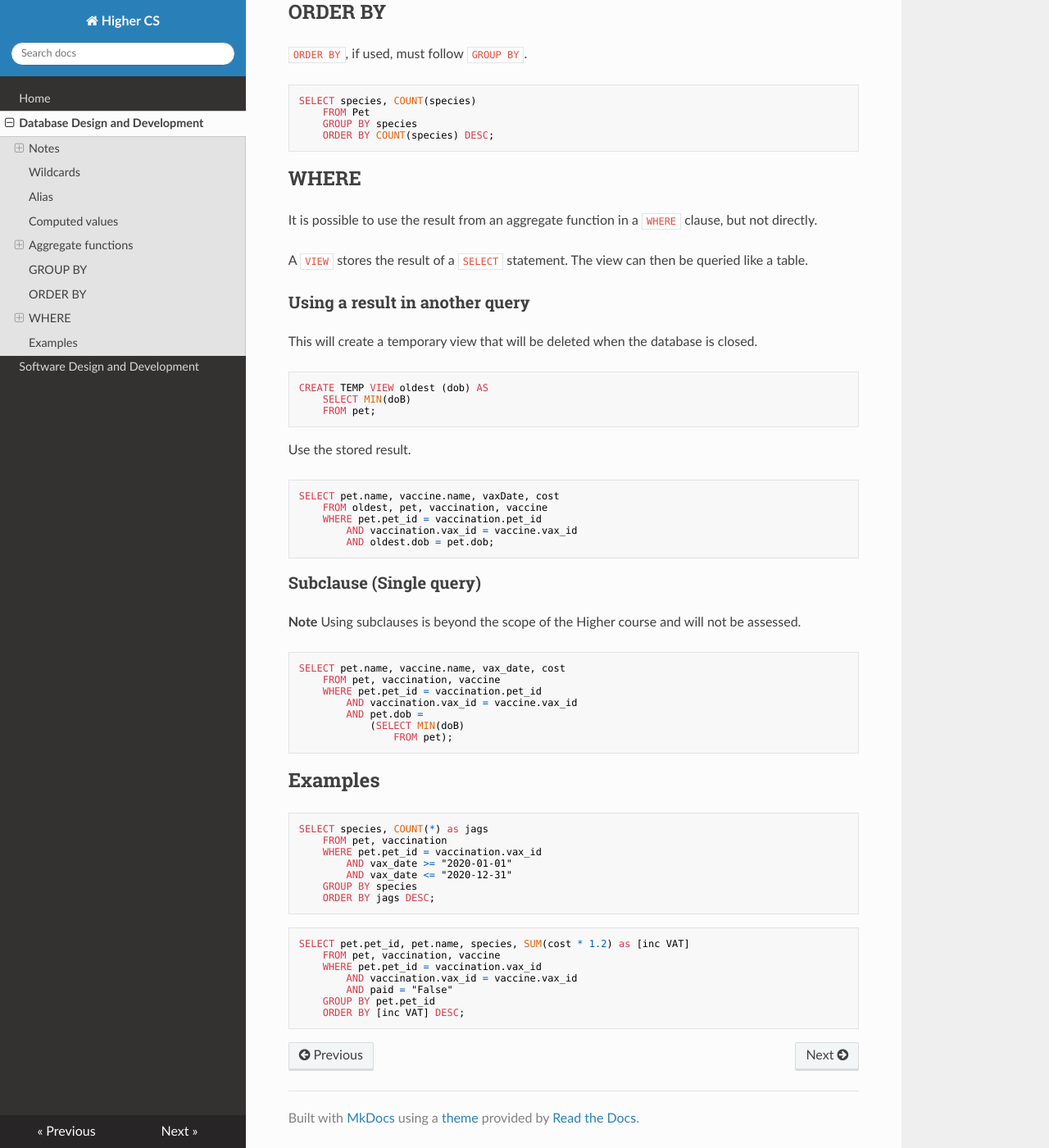
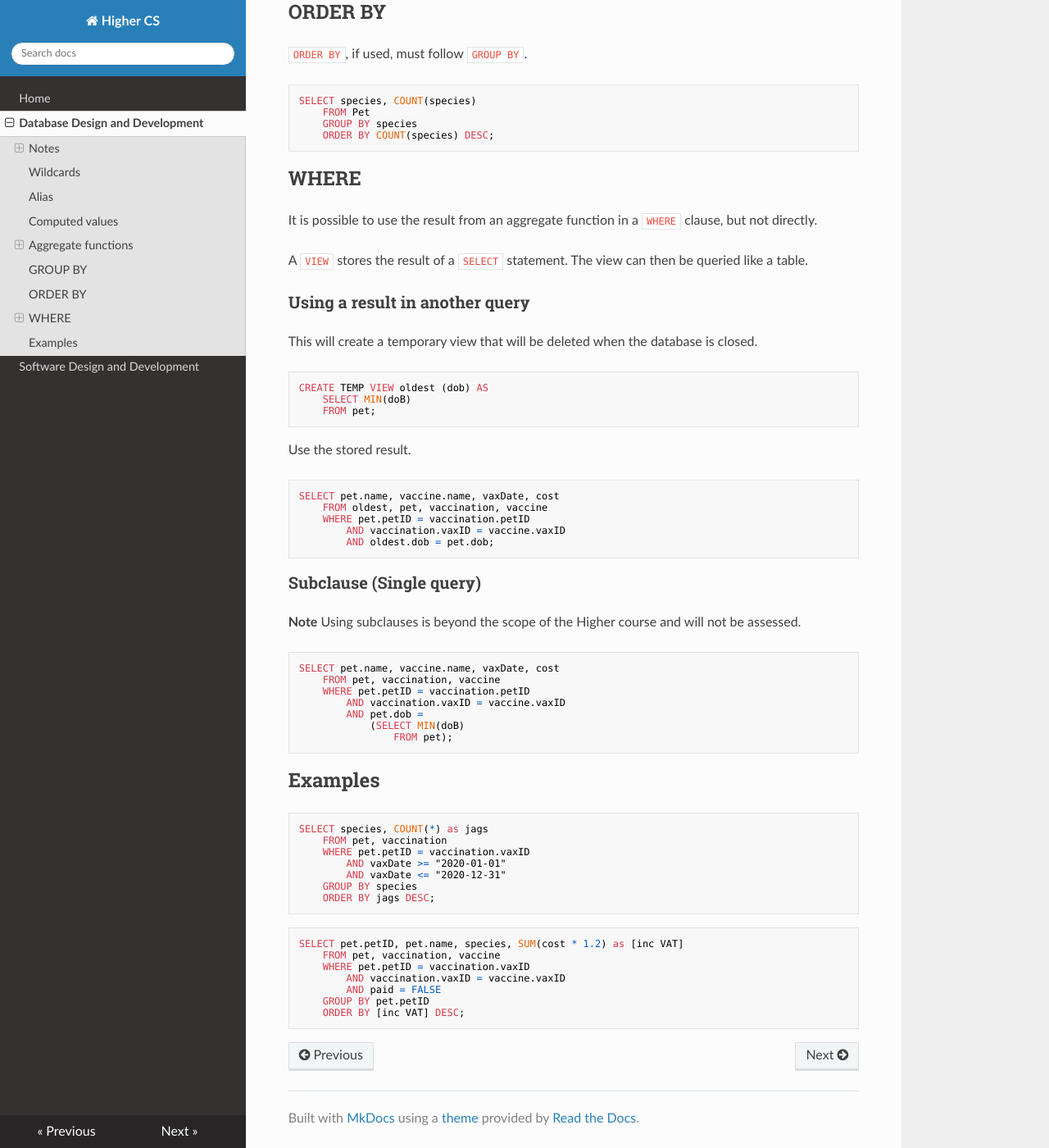
Before and after one commit to MrFriendCS/H-CS, an MkDocs documentation site: the page built from docs/H-CS-DDD.md, in a window 1280 px wide and 1400 px high, scrolled down 4134 px. Shown: the whole window at 82% size. Built offline with MkDocs 1.6.1, drawn with Linux system fonts in a browser that asks for light colours; nearby versions of some CDN libraries.

Commit message:
docs/H-CS-DDD.md updated from https://stackedit.io/

````diff
--- a/docs/H-CS-DDD.md
+++ b/docs/H-CS-DDD.md
@@ -220,8 +220,8 @@ Use the stored result.
 ``` sql
 SELECT pet.name, vaccine.name, vaxDate, cost
     FROM oldest, pet, vaccination, vaccine
-    WHERE pet.pet_id = vaccination.pet_id
-        AND vaccination.vax_id = vaccine.vax_id
+    WHERE pet.petID = vaccination.petID
+        AND vaccination.vaxID = vaccine.vaxID
         AND oldest.dob = pet.dob;
 ```
 
@@ -230,10 +230,10 @@ SELECT pet.name, vaccine.name, vaxDate, cost
 **Note** Using subclauses is beyond the scope of the Higher course and will not be assessed.
 
 ``` sql
-SELECT pet.name, vaccine.name, vax_date, cost
+SELECT pet.name, vaccine.name, vaxDate, cost
     FROM pet, vaccination, vaccine
-    WHERE pet.pet_id = vaccination.pet_id
-        AND vaccination.vax_id = vaccine.vax_id
+    WHERE pet.petID = vaccination.petID
+        AND vaccination.vaxID = vaccine.vaxID
         AND pet.dob =
             (SELECT MIN(doB)
                 FROM pet);
@@ -244,24 +244,24 @@ SELECT pet.name, vaccine.name, vax_date, cost
 ``` sql
 SELECT species, COUNT(*) as jags
     FROM pet, vaccination
-    WHERE pet.pet_id = vaccination.vax_id
-        AND vax_date >= "2020-01-01"
-        AND vax_date <= "2020-12-31"
+    WHERE pet.petID = vaccination.vaxID
+        AND vaxDate >= "2020-01-01"
+        AND vaxDate <= "2020-12-31"
     GROUP BY species
     ORDER BY jags DESC;
 ```
 
 ``` sql
-SELECT pet.pet_id, pet.name, species, SUM(cost * 1.2) as [inc VAT]
+SELECT pet.petID, pet.name, species, SUM(cost * 1.2) as [inc VAT]
     FROM pet, vaccination, vaccine
-    WHERE pet.pet_id = vaccination.vax_id
-        AND vaccination.vax_id = vaccine.vax_id
-        AND paid = "False"
-    GROUP BY pet.pet_id
+    WHERE pet.petID = vaccination.vaxID
+        AND vaccination.vaxID = vaccine.vaxID
+        AND paid = FALSE
+    GROUP BY pet.petID
     ORDER BY [inc VAT] DESC;
 ```
 
 <!--stackedit_data:
-eyJoaXN0b3J5IjpbNzcwNTc5MjcyLDkzMzk0NzMwMCwtMTk1Mj
+eyJoaXN0b3J5IjpbNzU5NjkwNDg1LDkzMzk0NzMwMCwtMTk1Mj
 c1NjI1MSwxNzkzMzA3OTIyLDIxMTEyNzA1NDldfQ==
 -->
````
